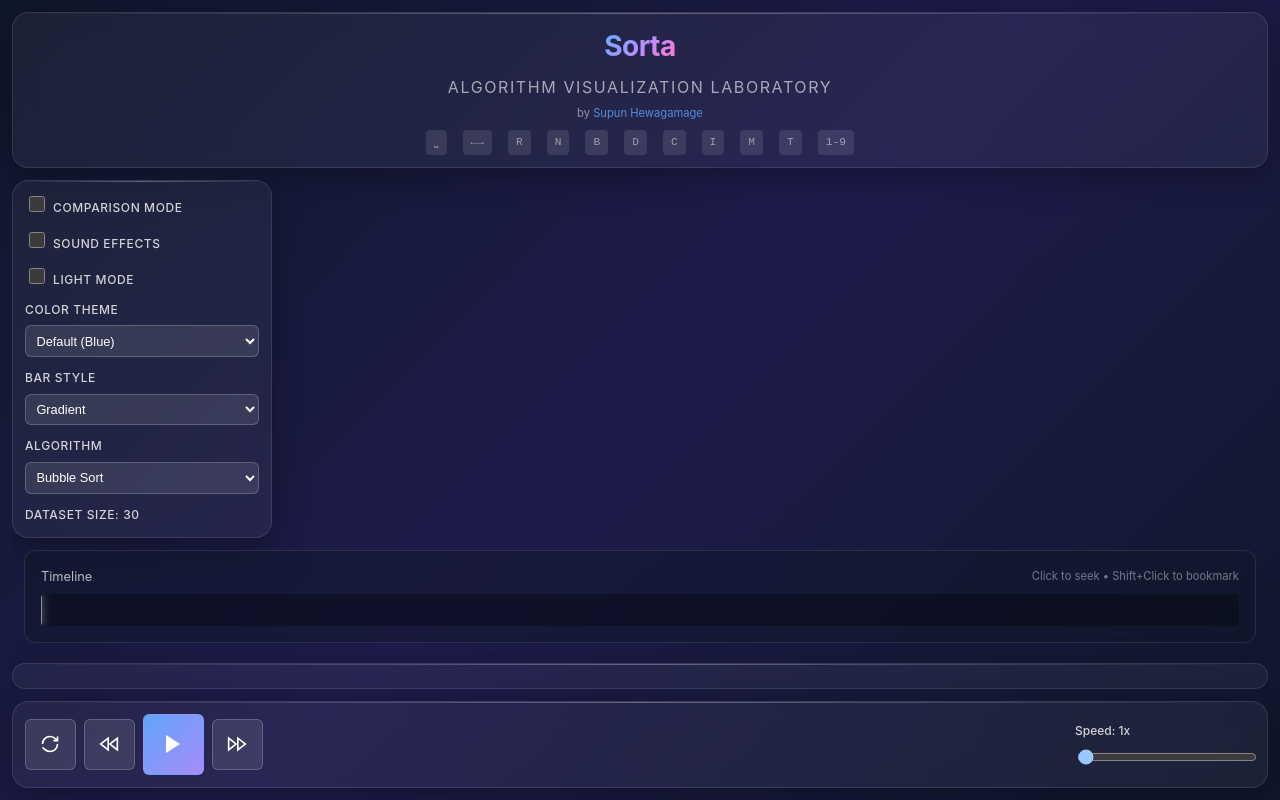
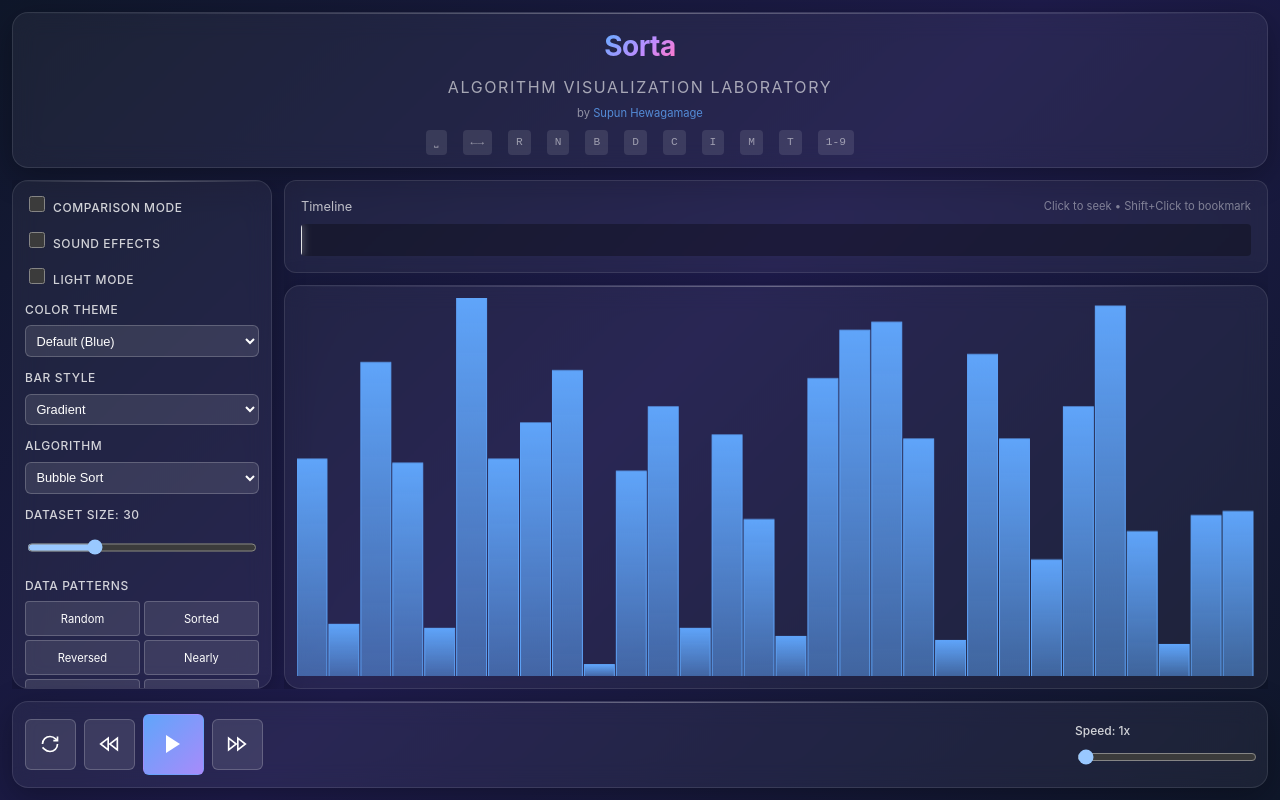
Before and after one commit to supunhg/Sorta, a React (Vite) app: page / in a window 1280 px wide. Built offline with nearby package versions, Linux system fonts and the light colour scheme.

Commit message:
Restructure the layout

```diff
--- a/src/App.css
+++ b/src/App.css
@@ -191,8 +191,8 @@
 
 /* Main Content Layout */
 .main-content {
-  display: flex;
-  flex-direction: column;
+  display: grid;
+  grid-template-columns: 260px 1fr;
   gap: 0.75rem;
   flex: 1;
   margin-bottom: 0.75rem;
@@ -200,15 +200,16 @@
   overflow: hidden;
 }
 
-.main-content > .content-grid {
-  display: grid;
-  grid-template-columns: 260px 1fr;
+.main-content.comparison-mode {
+  grid-template-columns: 240px 1fr;
+}
+
+.right-content {
+  display: flex;
+  flex-direction: column;
   gap: 0.75rem;
   min-height: 0;
-}
-
-.main-content.comparison-mode > .content-grid {
-  grid-template-columns: 240px 1fr;
+  overflow: hidden;
 }
 
 /* Config Panel */
@@ -754,7 +755,7 @@ input[type="checkbox"] {
 
 /* Responsive */
 @media (max-width: 1024px) {
-  .main-content > .content-grid {
+  .main-content {
     grid-template-columns: 1fr;
   }
 
@@ -928,12 +929,16 @@ input[type="checkbox"] {
 /* Timeline */
 .timeline-wrapper {
   width: 100%;
-  padding: 0 0.75rem;
-  margin-bottom: 0.5rem;
-}
-
-.timeline-container {
-  background: rgba(17, 24, 39, 0.4);
+  padding: 0.75rem;
+  background: rgba(255, 255, 255, 0.05);
+  backdrop-filter: blur(12px);
+  border: 1px solid rgba(255, 255, 255, 0.1);
+  border-radius: 16px;
+  box-shadow: transparent;
+  backdrop-filter: none;
+  border: none;
+  border-radius: 12px;
+  padding: 0gba(17, 24, 39, 0.4);
   backdrop-filter: blur(8px);
   border: 1px solid rgba(255, 255, 255, 0.1);
   border-radius: 12px;
--- a/src/App.tsx
+++ b/src/App.tsx
@@ -426,7 +426,6 @@ Total Steps: ${steps.length}`;
       </header>
 
       <main className={`main-content ${comparisonMode ? 'comparison-mode' : ''}`}>
-        <div className="content-grid">
         <div className="config-panel glass-panel">
           <div className="config-section">
             <label>
@@ -756,8 +755,8 @@ Total Steps: ${steps.length}`;
             )}
           </div>
         </div>
-        </div>
 
+        <div className="right-content">
           {!comparisonMode && (
             <div className="timeline-wrapper">
               <Timeline
@@ -797,6 +796,7 @@ Total Steps: ${steps.length}`;
             </div>
           )}
         </div>
+        </div>
       </main>
 
       <Controls
```
Lines whose indentation alone changed are shown as unchanged.
